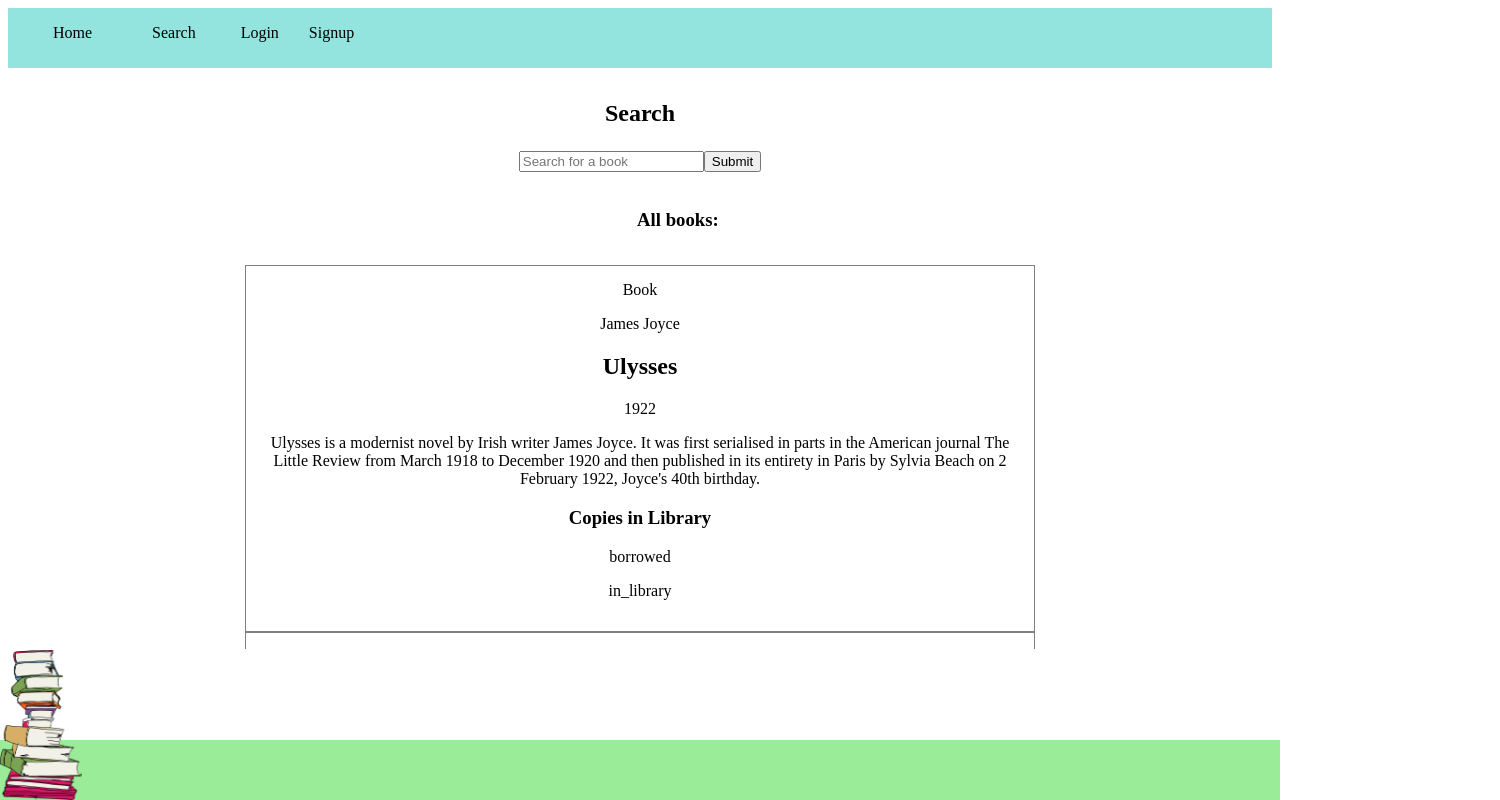
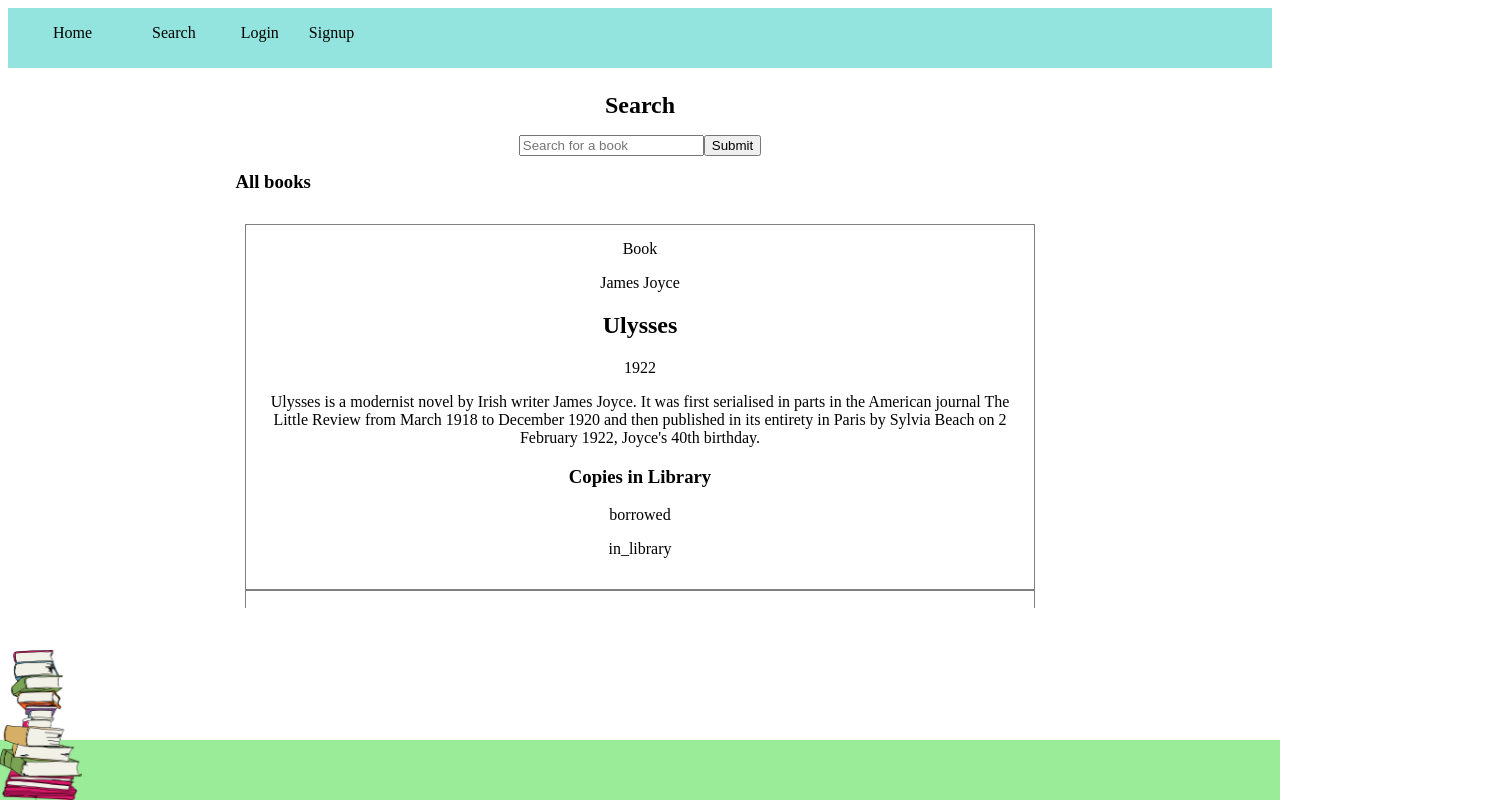
Before and after one commit to cat-rivers/react_library, a React (Create React App) app in the folder awesome_library/: page /search in a window 1280 px wide. Shown: the whole page, 1500 px wide, since content can reach past the window. Built offline with nearby package versions, Linux system fonts and the light colour scheme; data requests are answered from the project's data file.

Commit message:
small changes to styling of search

```diff
--- a/awesome_library/src/components/Search.css
+++ b/awesome_library/src/components/Search.css
@@ -8,12 +8,14 @@
 }
 
 .search-title {
-  margin-top: 2vh;
-  margin-bottom: 3vh;
+  margin-top: 1vh;
+  margin-bottom: 2vh;
 }
 
 .search-subtitle {
-  margin: 0px;
+  text-align: left;
   position: relative;
-  left: 3%;
+  left: 18%;
+  margin-bottom: 15px;
+  margin-top: 15px;
 }
--- a/awesome_library/src/components/Search.js
+++ b/awesome_library/src/components/Search.js
@@ -45,17 +45,16 @@ function Search({ bookDetails }) {
         />
         <button type="submit"> Submit </button>
       </form>
-      <br />
       {searchGo === "" ? (
         <div>
-          <div className="search-subtitle">
-            <h3>All books:</h3>
+          <div>
+            <h3 className="search-subtitle">All books</h3>
           </div>
           {searchList()}
         </div>
       ) : (
         <div>
-          <h3 classname="search-subtitle">Search results:</h3>
+          <h3 className="search-subtitle">Search results</h3>
           {searchList()}
         </div>
       )}
```
